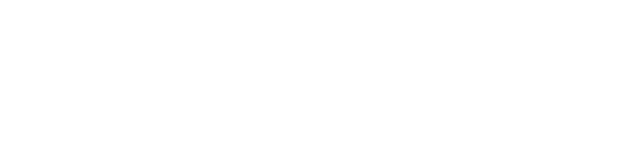
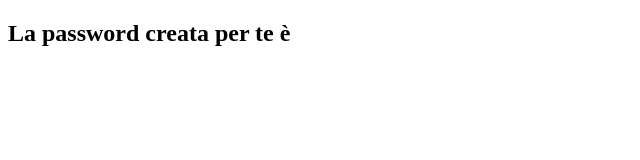
Before and after one commit to Skyfe24/js-pwdgen-wannabe, a plain HTML site: page index.html in a window 1280 px wide. Shown: the whole page, without its empty margins (0-640 px from the left). Drawn offline with Linux system fonts and the light colour scheme.

```diff
--- a/index.html
+++ b/index.html
@@ -7,7 +7,7 @@
     <title>SUPER PASSWORD GENERATOR 3000</title>
 </head>
 <body>
-
+    <h2> La password creata per te è </h2> <span id="userPsw"> </span>
 
 
 
```
Also changed, not shown: 1 other file.
